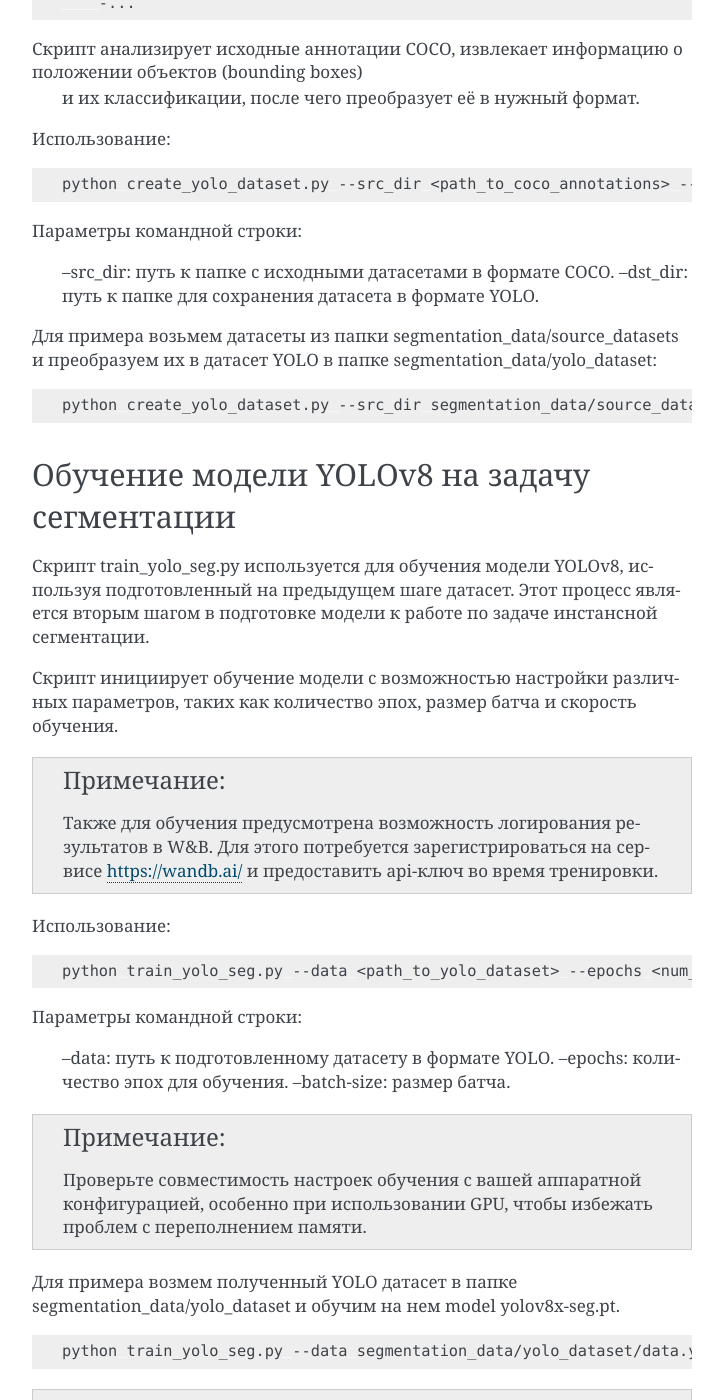
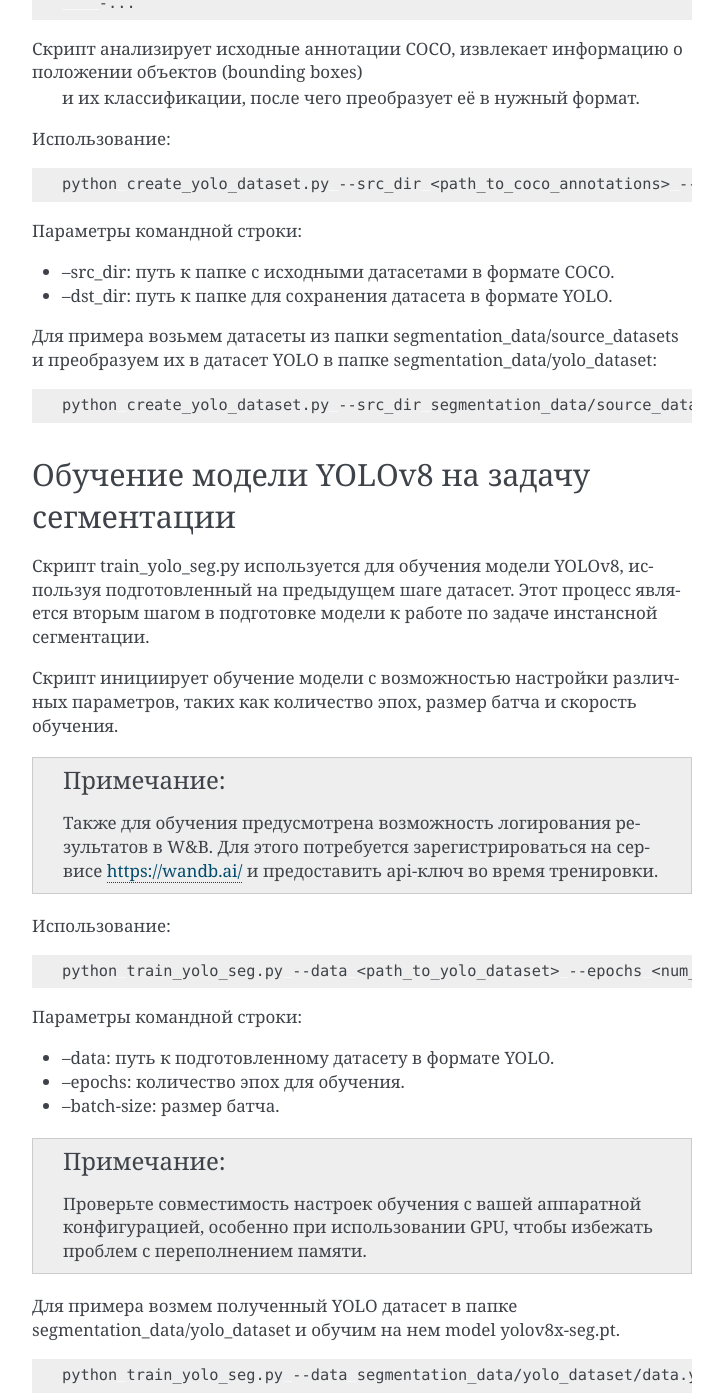
Before and after one commit to SanchoPanso/cls_test, a Sphinx documentation site: the page built from docs/source/instance_segmentation.rst, in a window 1280 px wide and 1400 px high, scrolled down 721 px. Shown: the whole window, without its empty margins (388-1111 px from the left). Built offline with Sphinx 7.4.7, drawn with Linux system fonts in a browser that asks for light colours; part of the change alters nothing that is shown.

Commit message:
docs: fix lists

```diff
--- a/docs/source/instance_segmentation.rst
+++ b/docs/source/instance_segmentation.rst
@@ -44,8 +44,8 @@
 
 Параметры командной строки:
 
-    --src_dir: путь к папке с исходными датасетами в формате COCO.
-    --dst_dir: путь к папке для сохранения датасета в формате YOLO.
+* --src_dir: путь к папке с исходными датасетами в формате COCO.
+* --dst_dir: путь к папке для сохранения датасета в формате YOLO.
 
 Для примера возьмем датасеты из папки segmentation_data/source_datasets и преобразуем их в датасет YOLO в папке segmentation_data/yolo_dataset:
 
@@ -77,9 +77,9 @@
 
 Параметры командной строки:
 
-    --data: путь к подготовленному датасету в формате YOLO.
-    --epochs: количество эпох для обучения.
-    --batch-size: размер батча.
+* --data: путь к подготовленному датасету в формате YOLO.
+* --epochs: количество эпох для обучения.
+* --batch-size: размер батча.
 
 .. note::
 
```
